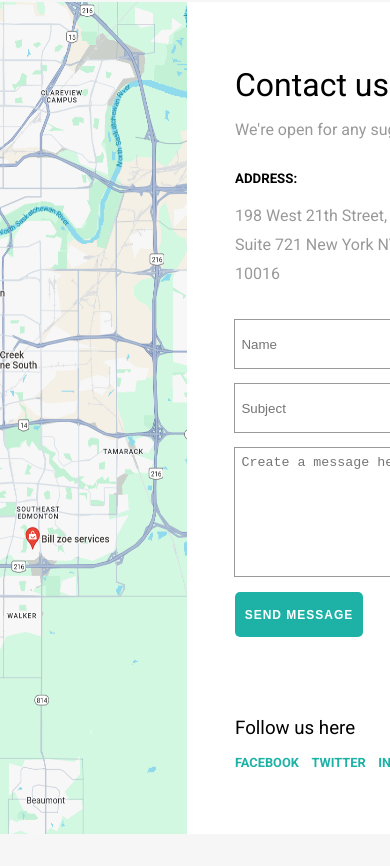
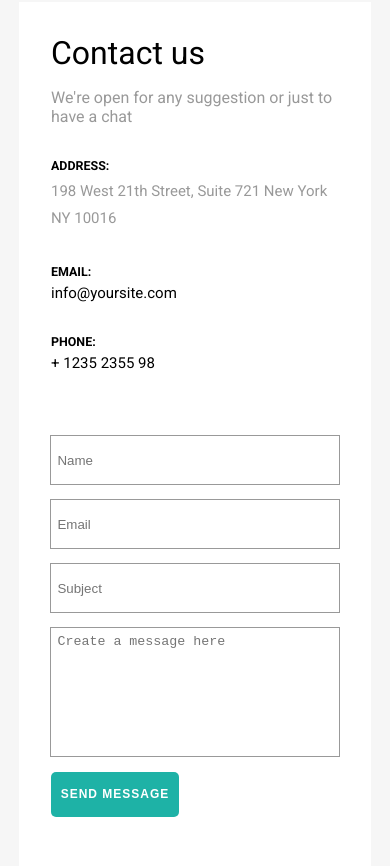
Before and after one commit to Kevinkjb/learning-web, a React (Create React App) app: page /contact in a window 390 px wide. Shown: the part 1118-1984 px from the top of the page. Built offline with nearby package versions, Linux system fonts and the light colour scheme.

Commit message:
Initial files has been updated

```diff
--- a/src/components/Contact.js
+++ b/src/components/Contact.js
@@ -14,9 +14,7 @@ const Contact = () =>{
                     <div className='contact--info'>
                         <div className='info--section'>
                             <h5>Address:</h5>
-                            <p>198 West 21th Street, </p>
-                            <p>Suite 721 New York NY </p>
-                            <p>10016</p>
+                            <p>198 West 21th Street, Suite 721 New York NY 10016</p>
                         </div>
                         <div className='info--section'>
                             <h5>Email:</h5>
--- a/src/components/NavBar.js
+++ b/src/components/NavBar.js
@@ -8,6 +8,15 @@ import '../css/nav.css'
 const NavBar = () =>{
     const location = useLocation();
     const [activeItem, setActiveItem] = useState(null);
+    const [navToggle, setNavToggle] = useState(false)
+
+    const burgerToggle = () =>{
+        console.log("clicked")
+        setNavToggle(!navToggle)
+    }
+    const closeMobileMenu = () => {
+        setNavToggle(false);
+      };
 
     useEffect(() => {
       // Extract the last part of the pathname as the activeItem
@@ -58,12 +67,14 @@ const NavBar = () =>{
             </div>
             <nav className="main-nav">
                 <div>
-                    <div className="burger">
+                    <div className="burger"
+                        onClick={() => setNavToggle(burgerToggle)}
+                    >
                         <TiThMenu className="burger--menu"/>
-                        <span className="burger--text">Menu</span>
+                        <span className="burger--text" >Menu</span>
                     </div>
-                    <ul className="nav-list ">
-                        <li>
+                    <ul className={`nav-list ${navToggle ? 'active' : ''}`}>
+                        <li onClick={closeMobileMenu}>
                         <Link
                             className={activeItem === 'item1' ? 'active' : 'nav-link'}
 
@@ -73,36 +84,42 @@ const NavBar = () =>{
                         <li>
                             <Link
                                 className={activeItem === 'courses' ? 'active' : 'nav-link'}
+                                onClick={closeMobileMenu}
                                 to="/courses">All Courses
                             </Link>
                         </li>
                         <li>
                             <Link
                                 className={activeItem === 'about' ? 'active' : 'nav-link'}
+                                onClick={(closeMobileMenu)}
                                 to="/about">About
                             </Link>
                         </li>
                         <li>
                             <Link
                                 className={activeItem === 'team' ? 'active' : 'nav-link'}
+                                onClick={closeMobileMenu}
                                 to="/team">Team
                             </Link>
                         </li>
                         <li>
                             <Link
                                 className={activeItem === 'pricing' ? 'active' : 'nav-link'}
+                                onClick={closeMobileMenu}
                                 to="/pricing">Pricing
                             </Link>
                         </li>
                         <li>
                             <Link
                                 className={activeItem === 'journal' ? 'active' : 'nav-link'}
+                                onClick={closeMobileMenu}
                                 to="/journal">Journal
                             </Link>
                         </li>
                         <li>
-                        <Link
+                            <Link
                                 className={activeItem === 'contact' ? 'active' : 'nav-link'}
+                                onClick={closeMobileMenu}
                                 to="/contact">Contact
                             </Link>
                         </li>
--- a/src/css/contact.css
+++ b/src/css/contact.css
@@ -22,6 +22,7 @@
 .info--section:first-child p{
     color: var(--text-light);
     line-height: 1.8;
+    width: 11rem;
 }
 .info--section h5{
     text-transform: uppercase;
@@ -63,6 +64,7 @@
     text-indent: .4rem;
     outline: 1px solid var(--text-light);
     border: none;
+
 }
 .subject--input{
     grid-column: 1/3;
@@ -93,6 +95,7 @@
     letter-spacing: 1px;
     font-size: 12px;
     cursor: pointer;
+
 }
 
 /* SOCIAL MEDIA LINKS SECTION */
@@ -119,3 +122,141 @@
     text-transform: uppercase;
 
 }
+
+@media screen and (max-width: 1310px) {
+
+    .map--img{
+        width: 35rem;
+        object-fit: cover;
+    }
+    .contact--info{
+        width: 100%;
+    }
+    .contact--details{
+        width: 35rem;
+    }
+}
+@media screen and (max-width: 1140px) {
+
+    .map--img{
+        width: 30rem;
+    }
+    .contact--info{
+        font-size: 13px;
+    }
+    .contact--details{
+        width: 30rem;
+    }
+    .info--section:first-child p{
+        width: 8.4rem;
+    }
+}
+@media screen and (max-width: 1000px) {
+    .contact--section{
+        flex-direction: column-reverse;
+        margin: 10rem 0;
+        justify-content: center;
+        align-items: center;
+    }
+
+    .map--img,
+    .contact--details{
+        width: 45rem;
+        margin: 0 auto;
+    }
+    .contact--info{
+        font-size: 1rem;
+    }
+    .info--section:first-child p{
+        width: 11rem;
+    }
+
+}
+@media screen and (max-width: 750px) {
+
+    .map--img,
+    .contact--details{
+        width: 40rem;
+    }
+    .contact--info{
+        flex-direction: column;
+    }
+    .info--section{
+        font-size: 15px;
+        margin-bottom: 2rem;
+    }
+    .info--section h5{
+        text-transform: uppercase;
+        margin-bottom: 5px;
+    }
+    .info--section:first-child p{
+        width: 100%;
+    }
+
+}
+@media screen and (max-width: 670px) {
+    .contact--form{
+        grid-template-columns: 1fr ;
+        grid-template-rows: 3rem 3rem 3rem 8rem 2.8rem;
+    }
+    .name--input{
+        grid-column: 1/2;
+        grid-row: 1;
+
+    }
+    .email--input{
+        grid-column: 1/2;
+        grid-row: 2;
+
+    }
+    .subject--input{
+        grid-column: 1/2;
+        grid-row: 3;
+
+    }
+    .textarea--input{
+        grid-column: 1/2;
+        grid-row: 4;
+    }
+
+    .map--img,
+    .contact--details{
+        width: 35rem;
+    }
+    .contact--info{
+        font-size: 1rem;
+    }
+
+}
+@media screen and (max-width: 570px) {
+
+    .map--img,
+    .contact--details{
+        width: 28rem;
+    }
+    .contact--info{
+        font-size: 13px;
+    }
+
+}
+@media screen and (max-width: 470px) {
+
+    .map--img,
+    .contact--details{
+        width: 24rem;
+    }
+}
+@media screen and (max-width: 400px) {
+
+    .map--img,
+    .contact--details{
+        width: 22rem;
+    }
+    .contact--details{
+        padding: 2rem;
+    }
+    .contact--social{
+        width: 15rem;
+        flex-wrap: wrap;
+    }
+}
--- a/src/css/courses.css
+++ b/src/css/courses.css
@@ -134,7 +134,8 @@
     transition: all .3s ease;
     cursor: pointer;
   }
-  .enroll--btn:hover{
+  .enroll--btn:hover,
+  .enroll--btn:focus{
     background-color: #1eb2a6;
     color: #fff;
   }
--- a/src/css/nav.css
+++ b/src/css/nav.css
@@ -87,8 +87,8 @@
   }
 
  .active{
-  color: var(--primary-color);
-  text-decoration: none;
+    color: var(--primary-color);
+    text-decoration: none;
   }
 
   .main-nav{
@@ -135,6 +135,7 @@
   }
   .burger{
     display: none;
+    cursor: pointer;
   }
   .burger--text{
     margin-left: .3em;
@@ -157,7 +158,32 @@
       margin-left: auto;
     }
     .nav-list{
-      display: none;
+      display: flex;
+      align-items: flex-start;
+      justify-content: space-evenly;
+      flex-direction: column;
+      position: absolute;
+      top: 11rem;
+      right: 0;
+      width: 100%;
+      height: 25rem;
+      background-color: #22c8ba;
+      transition: top 0.5s ease;
+      z-index: 1000;
+      padding-left: 3rem;
+      opacity: 0;
+
+    }
+    .nav-list.active {
+      opacity: 1;
+      top: 11rem; /* Show the menu when active */
+    }
+    .active{
+      color: #1eb2a6 !important;
+      text-decoration: none;
+    }
+    .item1{
+      display: block;
     }
     .burger{
       display: flex;
@@ -166,7 +192,7 @@
     }
     .main-nav{
       flex-direction: row-reverse;
-      background-color: #22c8ba;
+      background-color: #22c8ba ;
     }
     .nav-btn{
       margin-left: .8rem;
@@ -196,4 +222,10 @@
       grid-template-columns: 1fr;
       margin-bottom: 0;
     }
+    .nav-list{
+      top: 10rem;
+    }
+    .nav-list.active{
+      top: 10rem;
+    }
   }
--- a/src/css/online-courses.css
+++ b/src/css/online-courses.css
@@ -24,7 +24,8 @@
     border-radius: 5px;
     cursor: pointer;
   }
-  .sample-box:hover{
+  .sample-box:hover,
+  .sample-box:focus{
     border: .4rem solid #1eb2a6;
 
   }
```
